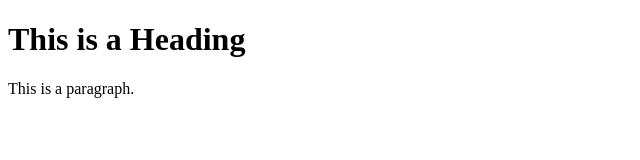
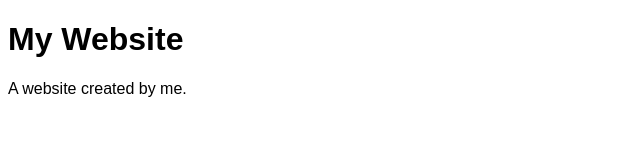
Before and after one commit to jultekno/jultekno.github.io, a plain HTML site: page index.html in a window 1280 px wide. Shown: the whole page, without its empty margins (0-640 px from the left). Drawn offline with Linux system fonts and the light colour scheme.

Commit message:
Update index.html

```diff
--- a/index.html
+++ b/index.html
@@ -1,12 +1,19 @@
 <!DOCTYPE html>
-<html>
+<html lang="en">
 <head>
 <title>Page Title</title>
+<meta charset="UTF-8">
+<meta name="viewport" content="width=device-width, initial-scale=1">
+<style>
+body {
+  font-family: Arial, Helvetica, sans-serif;
+}
+</style>
 </head>
 <body>
 
-<h1>This is a Heading</h1>
-<p>This is a paragraph.</p>
+<h1>My Website</h1>
+<p>A website created by me.</p>
 
 </body>
 </html>
```
